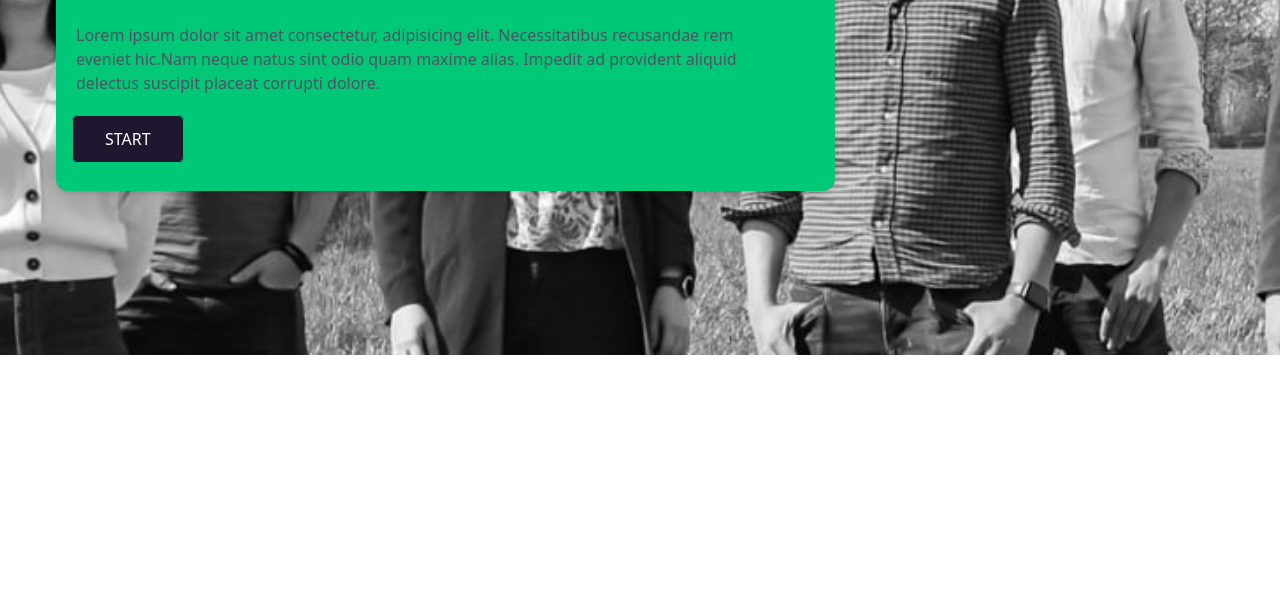
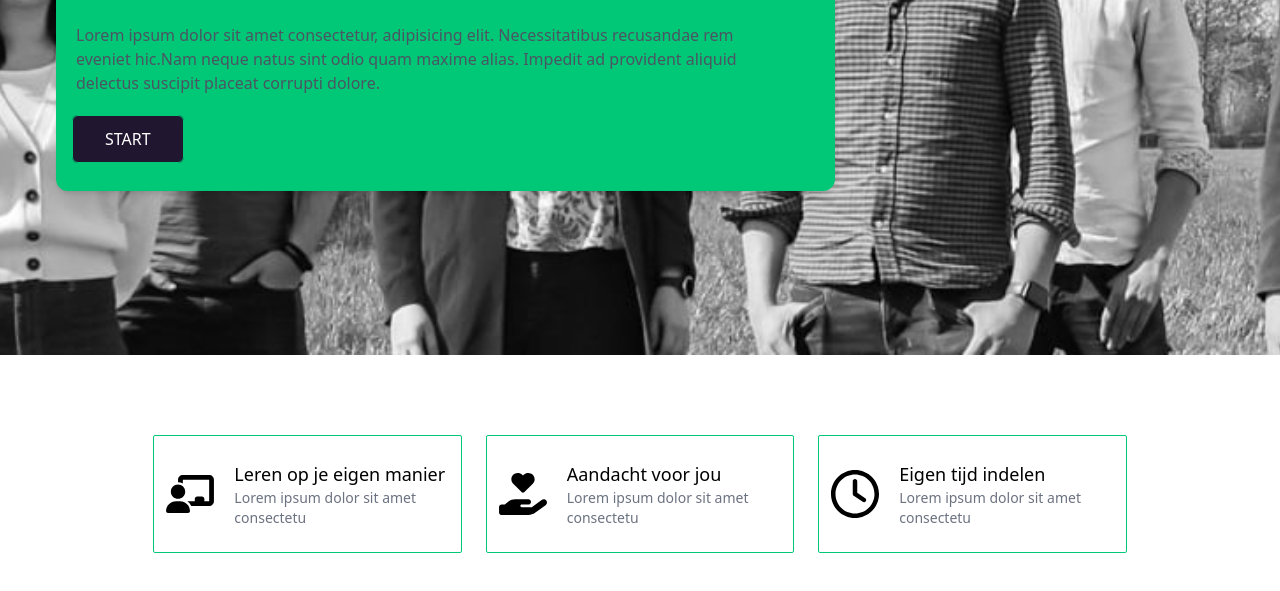
Before and after one commit to Byenna/mountain-college, a website: page index.html in a window 1280 px wide. Shown: the part 620-1211 px from the top of the page. Before the commit the page ends 975 px from the top, so only its background shows below. Drawn offline with Linux system fonts and the light colour scheme.

Commit message:
75 Features Setup

```diff
--- a/index.html
+++ b/index.html
@@ -205,6 +205,41 @@
 
         <!-- --------End Banner---------- -->
 
+        <!-- --------Start Features---------- -->
+        <div class="container py-16 ">
+            <div class="lg:w-10/12 grid md:grid-cols-3 lg:gap-6 mx-auto justify-center">
+                    <!-- --------Start Features---------- -->
+                <div class="mt-4 border-primary border rounded-sm px-8 lg:px-3 lg:py-6 py-4 flex justify-center items-center gap-5 transition hover:border-primary-100 hover:bg-primary-100 duration-300">
+                    <img src="./images/icons/chalkboard-user-solid.svg" class="lg:w-12 w-10 h-12 object-contain" alt="">
+                    <div>
+                        <h4 class="font-medium text-lg"> Leren op je eigen manier</h4>
+                        <p class="text-gray-500 text-xs lg:text-sm">Lorem ipsum dolor sit amet consectetu</p>
+                    </div>
+                </div>
+                    <!-- --------Start Features---------- -->
+                          <!-- --------Start Features---------- -->
+                <div class="mt-4 border-primary border rounded-sm px-8 lg:px-3 lg:py-6 py-4 flex justify-center items-center gap-5 transition hover:border-primary-100 hover:bg-primary-100 duration-300">
+                    <img src="./images/icons/hand-holding-heart-solid.svg" class="lg:w-12 w-10 h-12 object-contain" alt="">
+                    <div>
+                        <h4 class="font-medium text-lg"> Aandacht voor jou </h4>
+                        <p class="text-gray-500 text-xs lg:text-sm">Lorem ipsum dolor sit amet consectetu</p>
+                    </div>
+                </div>
+                    <!-- --------Start Features---------- -->
+                          <!-- --------Start Features---------- -->
+                <div class=" mt-4 border-primary border rounded-sm px-8 lg:px-3 lg:py-6 py-4 flex justify-center items-center gap-5 transition hover:border-primary-100 hover:bg-primary-100 duration-300">
+                    <img src="./images/icons/clock-regular.svg" class="lg:w-12 w-10 h-12 object-contain" alt="">
+                    <div>
+                        <h4 class="font-medium text-lg"> Eigen tijd indelen</h4>
+                        <p class="text-gray-500 text-xs lg:text-sm">Lorem ipsum dolor sit amet consectetu</p>
+                    </div>
+                </div>
+                    <!-- --------Start Features---------- -->
+
+            </div>
+        </div>
+        <!-- --------End Features---------- -->
+
 
 
 
```
Also changed, not shown: images/icons/chalkboard-user-solid.svg (added), images/icons/clock-regular.svg (added), images/icons/hand-holding-heart-solid.svg (added), output/tailwind.css.
